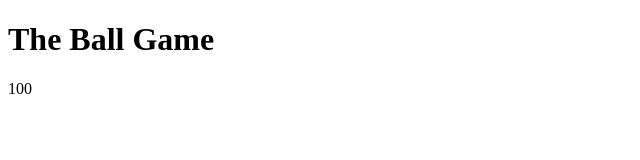
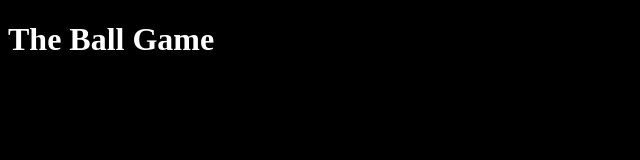
Before and after one commit to IdoFeffer/git, a plain HTML site: page index.html in a window 1280 px wide. Shown: the whole page, without its empty margins (0-640 px from the left). Drawn offline with Linux system fonts and the light colour scheme.

Commit message:
Body and header styling

```diff
--- a/css/style.css
+++ b/css/style.css
@@ -0,0 +1,7 @@
+body {
+    background-color: black;
+}
+
+.header {
+    color: #fff;
+}
--- a/index.html
+++ b/index.html
@@ -4,10 +4,11 @@
     <meta charset="UTF-8">
     <meta name="viewport" content="width=device-width, initial-scale=1.0">
     <title>Git</title>
+    <link rel="stylesheet" href="css/style.css">
 </head>
 
 <body>
-    <h1>The Ball Game</h1>
+    <h1 class="header">The Ball Game</h1>
     <div class="ball">100</div>
 
 </body>
```
